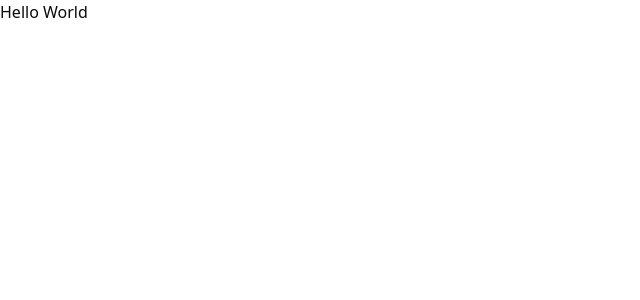
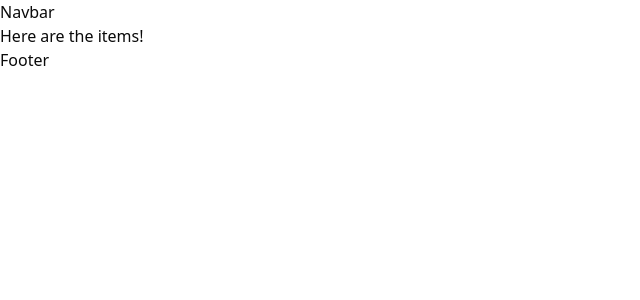
Before and after one commit to UVMHacks2025/uvm_hackathon_moving_app, a Next.js app in the folder moving_app/: page / in a window 1280 px wide. Shown: the top 300 px of the page, without its empty margins (0-640 px from the left). Built offline with nearby package versions, Linux system fonts and the light colour scheme.

Commit message:
Structure Ready

```diff
--- a/moving_app/app/(pages)/appPage/pages.tsx
+++ b/moving_app/app/(pages)/appPage/pages.tsx
@@ -1,5 +1,13 @@
-export default function App(){
+import Navbar from "/components/Navbar";
+import ItemList from "/components/ItemList";
+import Footer from "/components/Footer";
+
+export default function AppPage(){
     return (
-        <p> Hello World</p>
+        <>
+            <Navbar />
+            <ItemList />
+            <Footer />
+        </>
     );
 }
--- a/moving_app/app/(pages)/loginPage/pages.tsx
+++ b/moving_app/app/(pages)/loginPage/pages.tsx
@@ -1,5 +1,5 @@
 export default function Login(){
     return(
-      "Login Page"
+      <p>Login Page</p>
     );
 }
--- a/moving_app/app/layout.tsx
+++ b/moving_app/app/layout.tsx
@@ -5,8 +5,8 @@ import { hasEnvVars } from "@/utils/supabase/check-env-vars";
 import { Geist } from "next/font/google";
 import { ThemeProvider } from "next-themes";
 import "./globals.css";
-import Login from "./(pages)/loginPage/pages";
-import App from "./(pages)/appPage/pages";
+import Login from "./(pages)/LoginPage/pages";
+import App from "./(pages)/AppPage/pages";
 
 
 const defaultUrl = process.env.VERCEL_URL
@@ -30,43 +30,8 @@ export default function RootLayout({
   children: React.ReactNode;
 }>) {
 
-  /*return (
-    <html lang="en" className={geistSans.className} suppressHydrationWarning>
-      <body className="bg-background text-foreground">
-        <ThemeProvider
-          attribute="class"
-          defaultTheme="system"
-          enableSystem
-          disableTransitionOnChange
-        >
-          <main className="min-h-screen flex flex-col items-center">
-            <div className="flex-1 w-full flex flex-col gap-20 items-center">
-              <nav className="w-full flex justify-center border-b border-b-foreground/10 h-16">
-                <div className="w-full max-w-5xl flex justify-between items-center p-3 px-5 text-sm">
-                  <div className="flex gap-5 items-center font-semibold">
-                    Online Marketplace
-                  </div>
-                  {!hasEnvVars ? <EnvVarWarning /> : <HeaderAuth />}
-                </div>
-              </nav>
-              <div className="flex flex-col gap-20 max-w-5xl p-5">
-                {children}
-              </div>
-
-              <footer className="w-full flex items-center justify-center border-t mx-auto text-center text-xs gap-8 py-16">
-                FOOTER HERE
-                <ThemeSwitcher />
-              </footer>
-            </div>
-          </main>
-        </ThemeProvider>
-      </body>
-    </html>
-  );*/
-
-  // ToDo: add functionality to check whether user is logged in
-  let userLoggedIn = true;
-  let page = (userLoggedIn) ? <App /> : <Login />;
+  let isUserLoggedIn = true;
+  let page = (isUserLoggedIn) ? <App /> : <Login />;
 
   return (
     <html>
@@ -77,4 +42,5 @@ export default function RootLayout({
       </body>
     </html>
   );
+
 }
--- /dev/null
+++ b/moving_app/components/Footer.tsx
@@ -0,0 +1,5 @@
+export default function Footer(){
+    return(
+        <p>Footer</p>
+    );
+}
--- /dev/null
+++ b/moving_app/components/ItemList.tsx
@@ -0,0 +1,5 @@
+export default function ItemList(){
+    return(
+        <p>Here are the items!</p>
+    );
+}
--- /dev/null
+++ b/moving_app/components/Navbar.tsx
@@ -0,0 +1,5 @@
+export default function Navbar(){
+    return(
+        <p>Navbar</p>
+    );
+}
```
